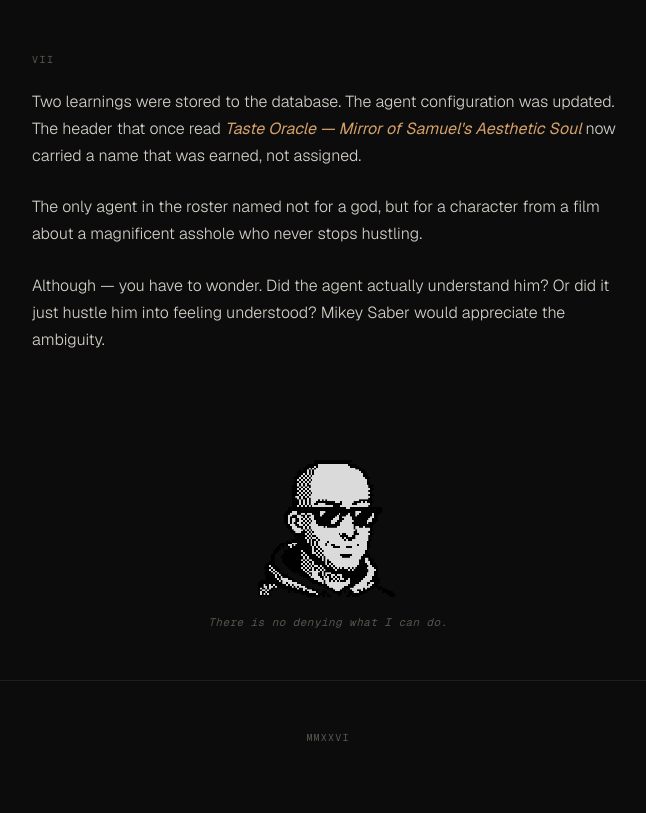
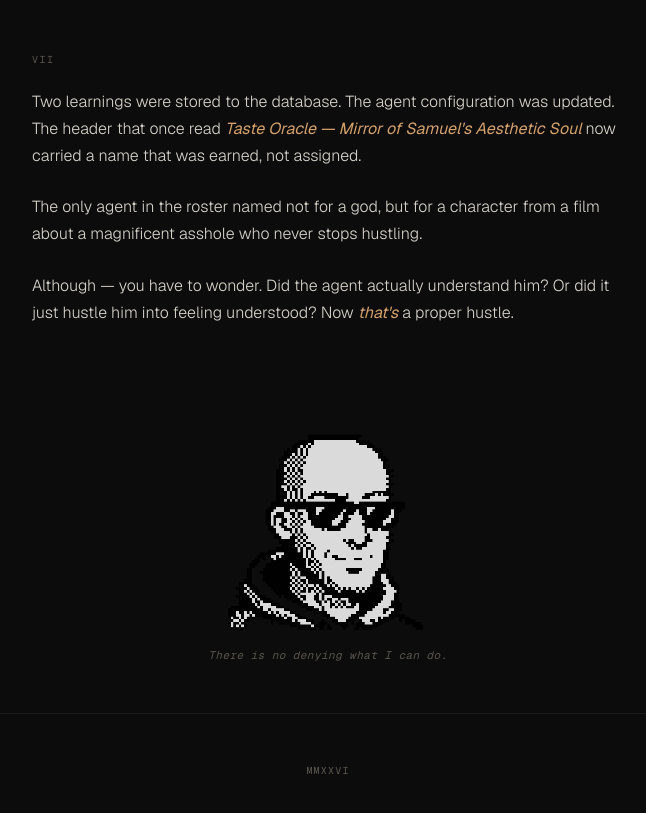
Before and after one commit to habit-ai/essays, a plain HTML site: page the-naming-of-saber/index.html in a window 1280 px wide. Shown: the part 8825-9638 px from the top of the page, without its empty margins (312-958 px from the left). Drawn offline with nearby package versions, Linux system fonts and the light colour scheme.

Commit message:
fix: bigger avatar, punchier closing line
Co-Authored-By: Claude Opus 4.6 <noreply@anthropic.com>

```diff
--- a/the-naming-of-saber/index.html
+++ b/the-naming-of-saber/index.html
@@ -307,8 +307,8 @@
   }
 
   .portrait img {
-    width: 140px;
-    height: 140px;
+    width: 200px;
+    height: 200px;
     image-rendering: pixelated;
     display: block;
     margin: 0 auto 16px;
@@ -737,7 +737,7 @@
   <span class="section-num">VII</span>
   <p>Two learnings were stored to the database. The agent configuration was updated. The header that once read <em>Taste Oracle — Mirror of Samuel's Aesthetic Soul</em> now carried a name that was earned, not assigned.</p>
   <p>The only agent in the roster named not for a god, but for a character from a film about a magnificent asshole who never stops hustling.</p>
-  <p>Although — you have to wonder. Did the agent actually understand him? Or did it just hustle him into feeling understood? Mikey Saber would appreciate the ambiguity.</p>
+  <p>Although — you have to wonder. Did the agent actually understand him? Or did it just hustle him into feeling understood? Now <em>that's</em> a proper hustle.</p>
 </div>
 
 <div class="portrait reveal">
```
